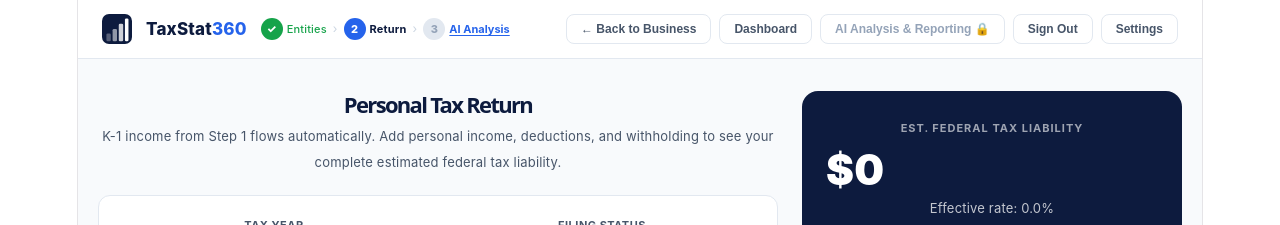
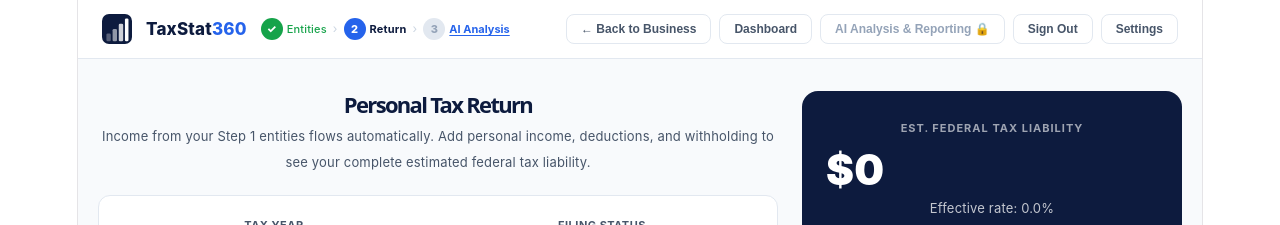
Before and after one commit to natashaverela-speckm/TaxStat360, a React (Vite) app: page /tax-return in a window 1280 px wide. Shown: the top 225 px of the page. Built offline with nearby package versions, Linux system fonts and the light colour scheme; no server answers; sample sign-in values are in the browser's storage.

Commit message:
Add files via upload

```diff
--- a/src/Dashboard.jsx
+++ b/src/Dashboard.jsx
@@ -754,7 +754,7 @@ export default function Dashboard() {
             <p style={{ color: SL, fontSize: 14, marginBottom: 20 }}>Complete a tax calculation and hit "Save This Record" to store it here.</p>
             <div style={{ display: 'flex', gap: 10, justifyContent: 'center', flexWrap: 'wrap', marginBottom: 16 }}>
               {[
-                { label: 'S-Corp Owner',          icon: '🏢', desc: 'Salary + K-1 distributions' },
+                { label: 'S-Corp Owner',          icon: '🏢', desc: 'Salary + K-1 income' },
                 { label: 'Sole Proprietor',        icon: '💼', desc: 'Schedule C self-employment' },
                 { label: 'Real Estate Investor',   icon: '🏠', desc: 'Rental income + depreciation' },
                 { label: 'Partnership / LLC',      icon: '🤝', desc: 'K-1 distributive share' },
--- a/src/TaxReturn.jsx
+++ b/src/TaxReturn.jsx
@@ -750,7 +750,7 @@ export default function TaxReturn() {
         <div>
           <h1 style={{ fontSize: 22, fontWeight: 800, color: N, margin: '0 0 6px' }}>Personal Tax Return</h1>
           <p style={{ color: SL, fontSize: 13, margin: '0 0 20px' }}>
-            K-1 income from Step 1 flows automatically. Add personal income, deductions, and withholding to see your complete estimated federal tax liability.
+            Income from your Step 1 entities flows automatically. Add personal income, deductions, and withholding to see your complete estimated federal tax liability.
           </p>
 
           {/* Year + Filing Status */}
```
